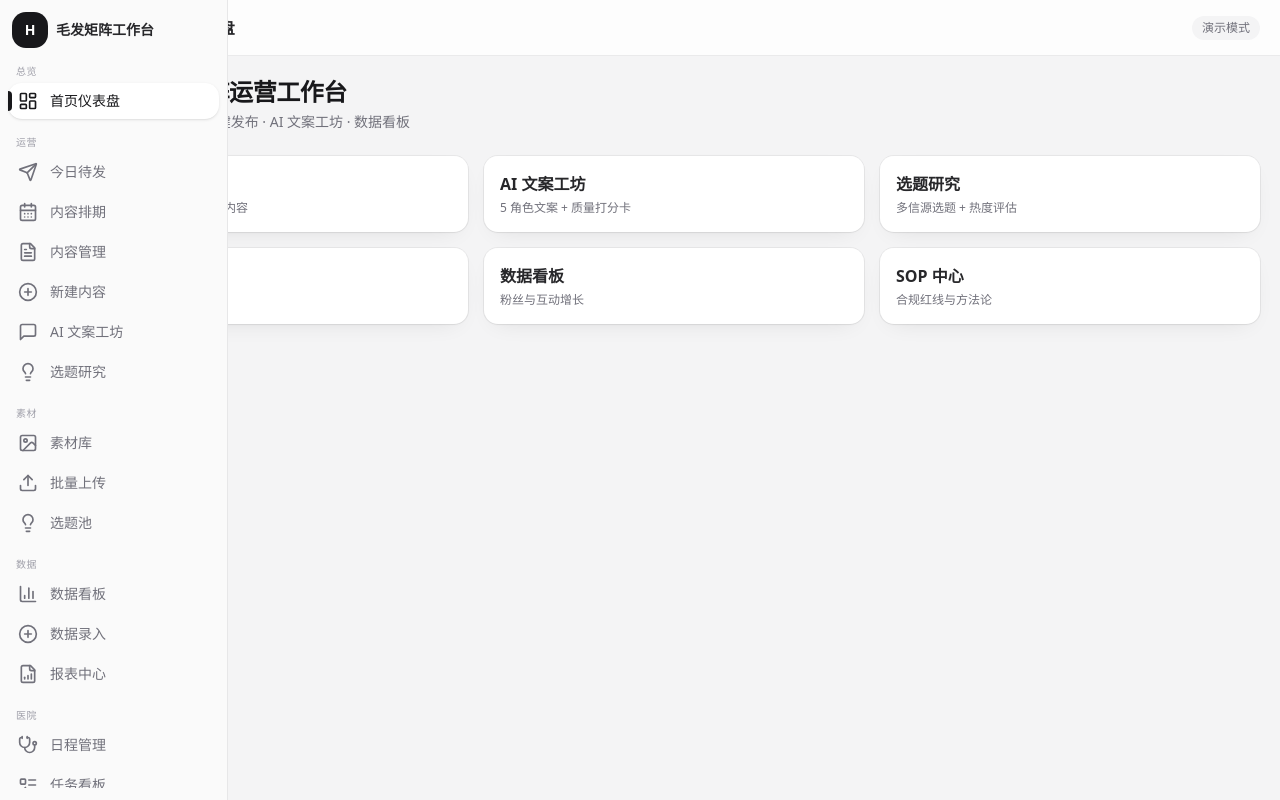
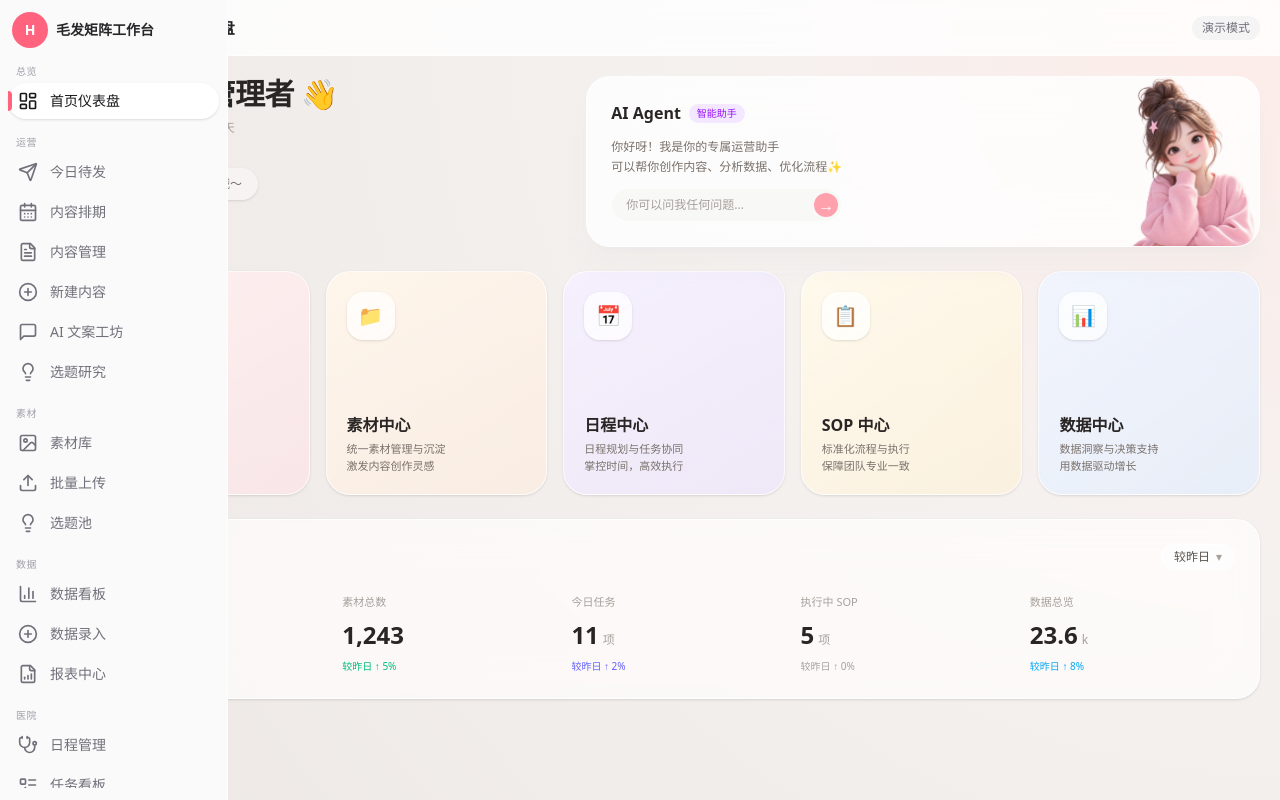
Before and after one commit to boboni-cell/Koreahospital, a Next.js app: page / in a window 1280 px wide. Built offline with nearby package versions, Linux system fonts and the light colour scheme.

Commit message:
feat: 首页改为暖色设计稿样式（AI Agent 卡片用附图 + 5 色模块卡 + 今日概览），全局配色转奶油粉/玫瑰，侧栏交互不变

```diff
--- a/src/app/globals.css
+++ b/src/app/globals.css
@@ -28,38 +28,39 @@
   --radius-lg: var(--radius);
   --radius-xl: calc(var(--radius) + 4px);
 
-  --font-sans: var(--font-geist-sans), ui-sans-serif, system-ui, sans-serif;
+  --font-sans: var(--font-geist-sans), ui-sans-serif, system-ui, "PingFang SC", "Hiragino Sans GB", sans-serif;
 }
 
 :root {
-  --radius: 0.625rem;
+  --radius: 1rem;
 
-  --background: #f4f4f5;
-  --foreground: #18181b;
+  /* 暖色系（奶油粉 / 蜜桃 / 薰衣草），参考设计稿 */
+  --background: #efe8e6;
+  --foreground: #44403c;
 
   --card: rgba(255, 255, 255, 0.7);
-  --card-foreground: #18181b;
+  --card-foreground: #44403c;
 
-  --popover: #ffffff;
-  --popover-foreground: #18181b;
+  --popover: rgba(255, 255, 255, 0.92);
+  --popover-foreground: #44403c;
 
-  --primary: #18181b;
-  --primary-foreground: #fafafa;
+  --primary: #fb7185; /* rose-400 */
+  --primary-foreground: #ffffff;
 
-  --secondary: #f4f4f5;
-  --secondary-foreground: #18181b;
+  --secondary: #f5f1ef;
+  --secondary-foreground: #44403c;
 
-  --muted: #f4f4f5;
-  --muted-foreground: #71717a;
+  --muted: #f5f1ef;
+  --muted-foreground: #a8a29e;
 
-  --accent: #f4f4f5;
-  --accent-foreground: #18181b;
+  --accent: #fdece9;
+  --accent-foreground: #44403c;
 
   --destructive: #ef4444;
 
-  --border: rgba(24, 24, 27, 0.08);
-  --input: rgba(24, 24, 27, 0.12);
-  --ring: #18181b;
+  --border: rgba(255, 255, 255, 0.6);
+  --input: rgba(68, 64, 60, 0.12);
+  --ring: #fb7185;
 }
 
 * {
@@ -67,42 +68,70 @@
 }
 
 body {
-  background: var(--background);
+  background:
+    radial-gradient(circle at 100% 0%, #fdece9 0%, #f5f1ef 38%, #ede8e6 100%) fixed;
   color: var(--foreground);
   font-family: var(--font-sans);
   -webkit-font-smoothing: antialiased;
+  min-height: 100vh;
 }
 
-/* 磨砂玻璃卡片（Vercel 阴影栈：border + elevation + ambient + 内层高光） */
+/* 玻璃卡片（暖色微调） */
 .surface {
-  background: #ffffff;
-  border-radius: 0.875rem;
+  background: rgba(255, 255, 255, 0.72);
+  backdrop-filter: blur(16px) saturate(180%);
+  -webkit-backdrop-filter: blur(16px) saturate(180%);
+  border: 1px solid rgba(255, 255, 255, 0.7);
+  border-radius: 1.25rem;
   box-shadow:
-    0 0 0 1px rgba(24, 24, 27, 0.06),
-    0 1px 2px rgba(24, 24, 27, 0.04),
-    0 8px 24px -12px rgba(24, 24, 27, 0.12),
-    inset 0 1px 0 rgba(255, 255, 255, 0.6);
+    0 1px 2px rgba(68, 64, 60, 0.04),
+    0 12px 30px -18px rgba(68, 64, 60, 0.18);
 }
 
 .glass {
-  background: rgba(255, 255, 255, 0.7);
-  backdrop-filter: blur(16px) saturate(180%);
-  -webkit-backdrop-filter: blur(16px) saturate(180%);
-  border: 1px solid rgba(255, 255, 255, 0.5);
+  background: rgba(255, 255, 255, 0.65);
+  backdrop-filter: blur(20px) saturate(180%);
+  -webkit-backdrop-filter: blur(20px) saturate(180%);
+  border: 1px solid rgba(255, 255, 255, 0.8);
+}
+
+/* 设计稿玻璃卡片（sidebar / 概览容器） */
+.glass-card {
+  background: rgba(255, 255, 255, 0.65);
+  backdrop-filter: blur(20px) saturate(180%);
+  -webkit-backdrop-filter: blur(20px) saturate(180%);
+  border: 1px solid rgba(255, 255, 255, 0.8);
 }
 
 .lift {
   transition: transform 0.2s ease, box-shadow 0.2s ease;
 }
 .lift:hover {
-  transform: translateY(-2px);
-  box-shadow:
-    0 0 0 1px rgba(24, 24, 27, 0.08),
-    0 2px 4px rgba(24, 24, 27, 0.06),
-    0 16px 32px -12px rgba(24, 24, 27, 0.18);
+  transform: translateY(-3px);
 }
 
-/* 胶囊标签（只给 badge / 标签用） */
+/* 5 色模块卡（首页入口） */
+.card-pink {
+  background: linear-gradient(145deg, rgba(255, 240, 240, 0.9) 0%, rgba(255, 225, 230, 0.55) 100%);
+  border: 1px solid rgba(255, 255, 255, 0.7);
+}
+.card-orange {
+  background: linear-gradient(145deg, rgba(255, 246, 235, 0.9) 0%, rgba(255, 235, 220, 0.55) 100%);
+  border: 1px solid rgba(255, 255, 255, 0.7);
+}
+.card-purple {
+  background: linear-gradient(145deg, rgba(245, 240, 255, 0.9) 0%, rgba(235, 225, 255, 0.55) 100%);
+  border: 1px solid rgba(255, 255, 255, 0.7);
+}
+.card-yellow {
+  background: linear-gradient(145deg, rgba(255, 250, 235, 0.9) 0%, rgba(255, 240, 210, 0.55) 100%);
+  border: 1px solid rgba(255, 255, 255, 0.7);
+}
+.card-blue {
+  background: linear-gradient(145deg, rgba(240, 245, 255, 0.9) 0%, rgba(220, 235, 255, 0.55) 100%);
+  border: 1px solid rgba(255, 255, 255, 0.7);
+}
+
 .pill {
   display: inline-flex;
   align-items: center;
@@ -113,7 +142,6 @@ body {
   font-weight: 500;
 }
 
-/* 负字距标题 */
 .tracking-tight {
   letter-spacing: -0.02em;
 }
--- a/src/app/page.tsx
+++ b/src/app/page.tsx
@@ -1,30 +1,152 @@
+import Link from "next/link";
 import { PageFrame } from "@/components/layout/page-frame";
+
+const MODULES = [
+  {
+    title: "运营中心",
+    desc: "内容创作与发布管理<br>驱动全域运营增长",
+    cls: "card-pink",
+    icon: "📤",
+    iconCls: "text-rose-400",
+    href: "/today",
+  },
+  {
+    title: "素材中心",
+    desc: "统一素材管理与沉淀<br>激发内容创作灵感",
+    cls: "card-orange",
+    icon: "📁",
+    iconCls: "text-amber-500",
+    href: "/assets",
+  },
+  {
+    title: "日程中心",
+    desc: "日程规划与任务协同<br>掌控时间，高效执行",
+    cls: "card-purple",
+    icon: "📅",
+    iconCls: "text-indigo-400",
+    href: "/hospital/schedule",
+  },
+  {
+    title: "SOP 中心",
+    desc: "标准化流程与执行<br>保障团队专业一致",
+    cls: "card-yellow",
+    icon: "📋",
+    iconCls: "text-amber-600",
+    href: "/sop",
+  },
+  {
+    title: "数据中心",
+    desc: "数据洞察与决策支持<br>用数据驱动增长",
+    cls: "card-blue",
+    icon: "📊",
+    iconCls: "text-sky-400",
+    href: "/data",
+  },
+];
+
+const STATS = [
+  { label: "待发布内容", value: "8", unit: "项", delta: "较昨日 ↑ 12%", tone: "text-rose-500" },
+  { label: "素材总数", value: "1,243", unit: "", delta: "较昨日 ↑ 5%", tone: "text-emerald-500" },
+  { label: "今日任务", value: "11", unit: "项", delta: "较昨日 ↑ 2%", tone: "text-indigo-500" },
+  { label: "执行中 SOP", value: "5", unit: "项", delta: "较昨日 ↑ 0%", tone: "text-stone-400" },
+  { label: "数据总览", value: "23.6", unit: "k", delta: "较昨日 ↑ 8%", tone: "text-sky-500" },
+];
 
 export default function HomePage() {
   return (
     <PageFrame>
-      <div className="mb-6">
-        <h2 className="text-2xl font-semibold tracking-tight text-zinc-900">
-          毛发移植矩阵运营工作台
-        </h2>
-        <p className="mt-1 text-sm text-zinc-500">
-          10 账号矩阵 · 今日一键发布 · AI 文案工坊 · 数据看板
-        </p>
-      </div>
-      <div className="grid gap-4 sm:grid-cols-2 lg:grid-cols-3">
-        {[
-          { t: "今日待发", d: "查看并复制今日各账号内容", h: "/today" },
-          { t: "AI 文案工坊", d: "5 角色文案 + 质量打分卡", h: "/contents/ai" },
-          { t: "选题研究", d: "多信源选题 + 热度评估", h: "/contents/research" },
-          { t: "素材库", d: "合规授权素材管理", h: "/assets" },
-          { t: "数据看板", d: "粉丝与互动增长", h: "/data" },
-          { t: "SOP 中心", d: "合规红线与方法论", h: "/sop" },
-        ].map((c) => (
-          <a key={c.h} href={c.h} className="lift surface block rounded-2xl p-4">
-            <div className="font-semibold text-zinc-800">{c.t}</div>
-            <p className="mt-1 text-xs text-zinc-500">{c.d}</p>
-          </a>
-        ))}
+      <div className="mx-auto w-full max-w-7xl space-y-6">
+        {/* 问候 + AI Agent */}
+        <section className="grid grid-cols-1 gap-6 lg:grid-cols-12">
+          <div className="pb-2 lg:col-span-5">
+            <h1 className="text-3xl font-extrabold tracking-tight text-stone-800">
+              下午好，管理者 <span>👋</span>
+            </h1>
+            <p className="mt-2 text-xs text-stone-400">今天是高效运营的第 126 天</p>
+            <div className="mt-8 inline-flex items-center gap-2 rounded-2xl bg-white/40 px-4 py-2 text-xs text-stone-500 shadow-sm backdrop-blur-md">
+              <span>✨ 有问题，随时问我哦～</span>
+            </div>
+          </div>
+
+          <div className="relative flex min-h-[160px] justify-between overflow-hidden rounded-3xl border border-white bg-white/80 p-6 shadow-xl shadow-stone-200/40 backdrop-blur-xl lg:col-span-7">
+            <div className="z-10 max-w-sm space-y-3">
+              <div className="flex items-center gap-2">
+                <span className="text-base font-bold text-stone-800">AI Agent</span>
+                <span className="rounded-full bg-purple-100 px-2 py-0.5 text-[10px] font-medium text-purple-600">
+                  智能助手
+                </span>
+              </div>
+              <p className="text-xs leading-relaxed text-stone-500">
+                你好呀！我是你的专属运营助手
+                <br />
+                可以帮你创作内容、分析数据、优化流程✨
+              </p>
+              <div className="relative mt-2">
+                <input
+                  type="text"
+                  placeholder="你可以问我任何问题..."
+                  className="w-full rounded-full border border-stone-200/50 bg-stone-100/70 py-2 pl-3.5 pr-8 text-xs focus:outline-none placeholder-stone-400"
+                />
+                <button className="absolute right-1 top-1/2 flex h-6 w-6 -translate-y-1/2 items-center justify-center rounded-full bg-rose-300 text-white transition-colors hover:bg-rose-400">
+                  →
+                </button>
+              </div>
+            </div>
+            <div className="pointer-events-none absolute bottom-0 right-0 top-0 flex w-52 items-end justify-end">
+              {/* eslint-disable-next-line @next/next/no-img-element */}
+              <img
+                src="/agent.png"
+                alt="Agent Avatar"
+                className="h-full object-contain object-bottom"
+              />
+            </div>
+          </div>
+        </section>
+
+        {/* 5 个模块卡 */}
+        <section className="grid grid-cols-2 gap-4 md:grid-cols-3 lg:grid-cols-5">
+          {MODULES.map((m) => (
+            <Link
+              key={m.title}
+              href={m.href}
+              className={`lift ${m.cls} flex h-56 flex-col justify-between rounded-3xl p-5 shadow-sm`}
+            >
+              <div className="flex h-12 w-12 items-center justify-center rounded-2xl bg-white/70 shadow-sm text-xl">
+                {m.icon}
+              </div>
+              <div>
+                <h3 className="text-base font-bold text-stone-800">{m.title}</h3>
+                <p
+                  className="mt-1 text-[11px] leading-normal text-stone-500"
+                  dangerouslySetInnerHTML={{ __html: m.desc }}
+                />
+              </div>
+            </Link>
+          ))}
+        </section>
+
+        {/* 今日概览 */}
+        <section className="glass-card rounded-3xl p-6 shadow-sm">
+          <div className="mb-4 flex items-center justify-between">
+            <h2 className="text-sm font-bold text-stone-800">今日概览</h2>
+            <button className="flex items-center gap-1.5 rounded-full border border-white bg-white/60 px-3 py-1 text-xs text-stone-600">
+              <span>较昨日</span>
+              <span className="text-stone-400">▾</span>
+            </button>
+          </div>
+          <div className="grid grid-cols-2 gap-6 pt-2 sm:grid-cols-3 lg:grid-cols-5">
+            {STATS.map((s) => (
+              <div key={s.label}>
+                <div className="text-[11px] text-stone-400">{s.label}</div>
+                <div className="mt-2 flex items-baseline gap-1">
+                  <span className="text-2xl font-bold text-stone-800">{s.value}</span>
+                  {s.unit && <span className="text-xs text-stone-400">{s.unit}</span>}
+                </div>
+                <div className={`mt-2 text-[10px] font-medium ${s.tone}`}>{s.delta}</div>
+              </div>
+            ))}
+          </div>
+        </section>
       </div>
     </PageFrame>
   );
--- a/src/components/layout/sidebar.tsx
+++ b/src/components/layout/sidebar.tsx
@@ -20,7 +20,7 @@ export function Sidebar() {
       )}
     >
       <div className="mb-4 flex items-center gap-2 px-3">
-        <div className="flex h-9 w-9 shrink-0 items-center justify-center rounded-xl bg-zinc-900 text-sm font-bold text-white">
+        <div className="flex h-9 w-9 shrink-0 items-center justify-center rounded-xl bg-rose-400 text-sm font-bold text-white">
           H
         </div>
         {hover && (
@@ -58,7 +58,7 @@ export function Sidebar() {
                     )}
                   >
                     {active && (
-                      <span className="absolute left-0 top-1/2 h-5 w-1 -translate-y-1/2 rounded-r bg-zinc-900" />
+                      <span className="absolute left-0 top-1/2 h-5 w-1 -translate-y-1/2 rounded-r bg-rose-400" />
                     )}
                     <Icon className="h-5 w-5 shrink-0" />
                     {hover && <span className="truncate">{item.label}</span>}
--- a/src/components/ui/button.tsx
+++ b/src/components/ui/button.tsx
@@ -9,9 +9,9 @@ const Button = React.forwardRef<
   }
 >(({ className, variant = "default", size = "default", ...props }, ref) => {
   const variants: Record<string, string> = {
-    default: "bg-zinc-900 text-white hover:bg-zinc-700",
-    outline: "border border-zinc-200 bg-white hover:bg-zinc-50 text-zinc-700",
-    ghost: "hover:bg-zinc-100 text-zinc-700",
+    default: "bg-rose-400 text-white hover:bg-rose-500",
+    outline: "border border-stone-200 bg-white hover:bg-stone-50 text-stone-700",
+    ghost: "hover:bg-stone-100 text-stone-700",
     destructive: "bg-red-600 text-white hover:bg-red-500",
   };
   const sizes: Record<string, string> = {
```
Also changed, not shown: public/agent.png (added).
